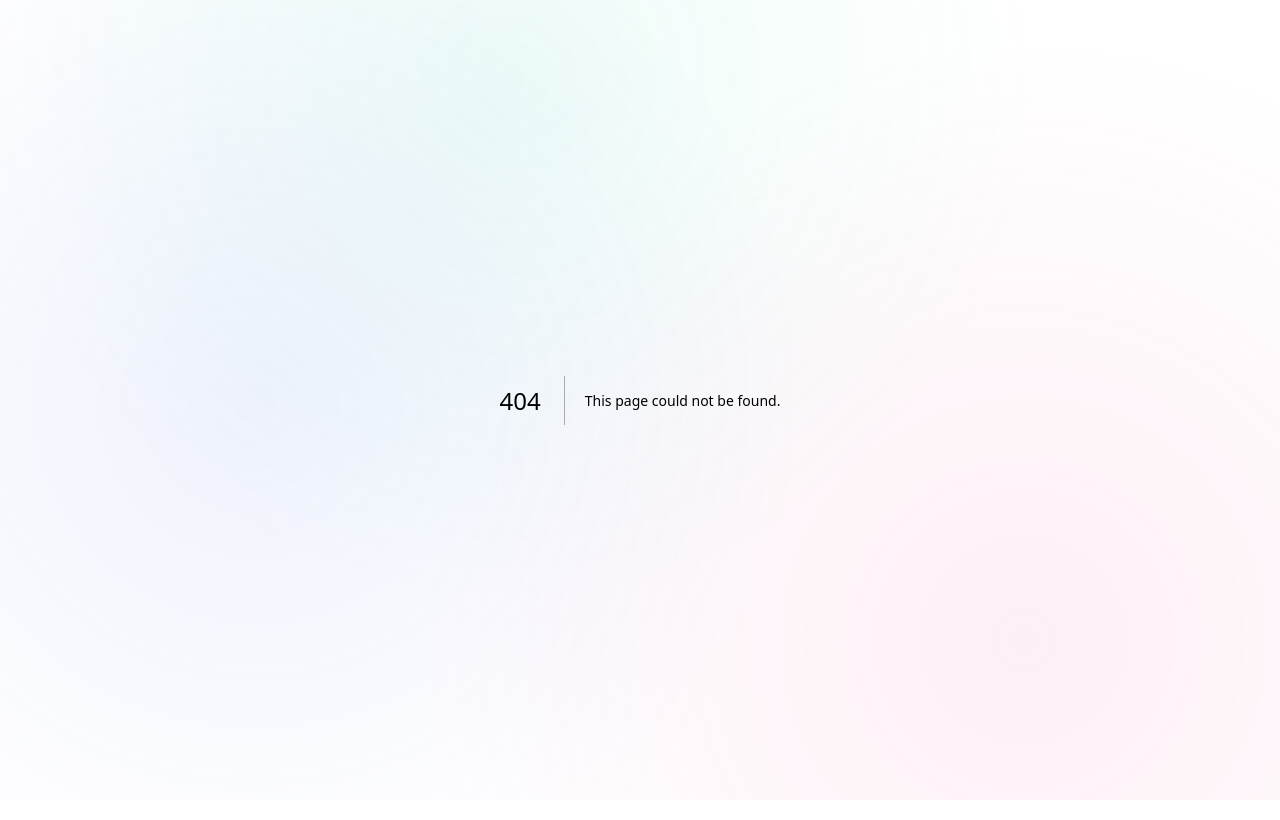
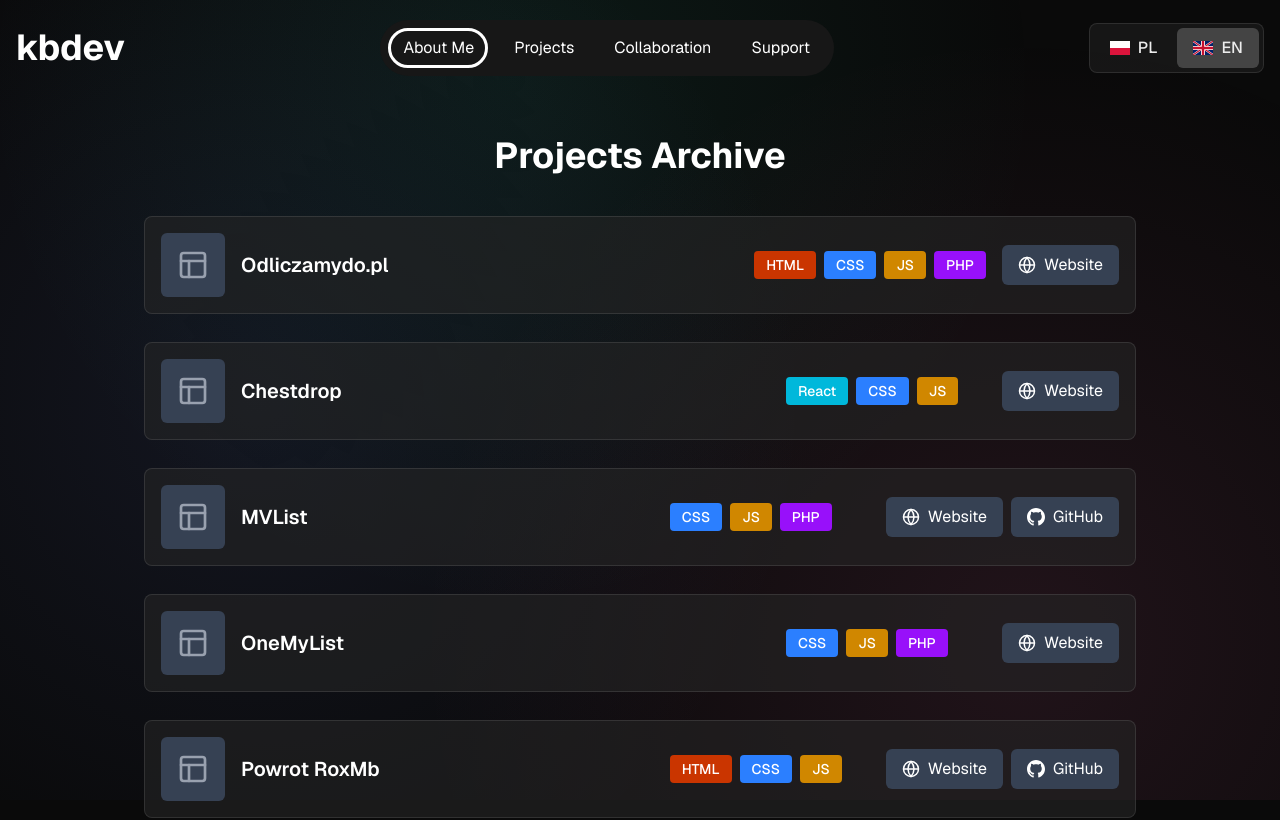
Before and after one commit to kbaraniak/kbdev, a Next.js app: page /archive in a window 1280 px wide. Before the commit this address had no page. Shown: the top 820 px of the page. Built offline with nearby package versions, Linux system fonts and the light colour scheme.

Commit message:
Add /archive and /en/archive pages with archived projects

```diff
--- /dev/null
+++ b/app/archive/page.tsx
@@ -0,0 +1,5 @@
+import ArchiveContent from "../../components/ArchiveContent";
+
+export default function ArchivePage() {
+  return <ArchiveContent />;
+}
--- /dev/null
+++ b/app/en/archive/page.tsx
@@ -0,0 +1,5 @@
+import ArchiveContent from "../../../components/ArchiveContent";
+
+export default function EnArchivePage() {
+  return <ArchiveContent />;
+}
--- /dev/null
+++ b/components/ArchiveContent.tsx
@@ -0,0 +1,107 @@
+"use client"
+
+import { useCallback } from "react";
+import { useRouter } from "next/navigation";
+import NavMenu from "./NavMenu";
+import Footer from "./Footer";
+import ScrollToTop from "./ScrollToTop";
+import ProjectCard from "./Projects/ProjectCard";
+import { useLanguage } from "../contexts/LanguageContext";
+
+const archivedProjects: { id: string; website_url: string; source_url?: string; stack: string[] }[] = [
+  { id: 'Odliczamydo.pl', website_url: "https://web.archive.org/web/20251110202941/https://odliczamydo.pl/", stack: (["html", "css", "js", "php"] as string[]) },
+  { id: "Chestdrop", website_url: "https://chestdrop.online", stack: (["react", "css", "js"] as string[]) },
+  { id: "MVList", website_url: "https://archived-projects.kbdev.run/mvlist", source_url: "https://github.com/klubuntu-backup1/mvlist", stack: (["css", "js", "php"] as string[]) },
+  { id: "OneMyList", website_url: "https://archived-projects.kbdev.run/one-my-list", stack: (["css", "js", "php"] as string[]) },
+  { id: "Powrot RoxMb", website_url: "https://archived-projects.kbdev.run/events/powrotroxmb", source_url: "https://github.com/klubuntu-backup1/events-powrotroxmb", stack: (["html", "css", "js"] as string[]) },
+  { id: "Countdown Web", website_url: "https://archived-projects.kbdev.run/events/countdown", source_url: "https://github.com/klubuntu-backup1/events-odometer", stack: (["html", "css", "js"] as string[]) },
+  { id: "Reqqel.music", website_url: "https://archived-projects.kbdev.run/orders/reqqel-music", stack: (["html", "css", "js"] as string[]) },
+  { id: "Clouds network", website_url: "https://archived-projects.kbdev.run/puri-devs/clouds-network", source_url: "https://github.com/Puri-Devs/clouds-network-site", stack: (["html", "css", "js"] as string[]) },
+];
+
+export default function ArchiveContent() {
+  const { language, setLanguage, t } = useLanguage();
+  const router = useRouter();
+
+  const handlePL = useCallback(() => setLanguage('pl_PL'), [setLanguage]);
+  const handleEN = useCallback(() => setLanguage('en_US'), [setLanguage]);
+
+  const handleBack = useCallback(() => {
+    const url = language === 'pl_PL' ? '/' : '/en';
+    router.push(url);
+  }, [language, router]);
+
+  return (
+    <div className="font-sans">
+      <header className="relative z-[100000] flex flex-wrap justify-center items-center gap-4 md:gap-8 py-5 px-4 animate-fade-in-down">
+        <h2 className="text-3xl md:text-4xl font-bold text-white">kbdev</h2>
+        <NavMenu />
+        <div
+          className="flex items-center gap-1 p-1 rounded-lg animate-fade-in-down delay-200"
+          style={{
+            background: 'rgba(255, 255, 255, 0.05)',
+            border: '1px solid rgba(255, 255, 255, 0.1)',
+            backdropFilter: 'blur(10px)'
+          }}
+        >
+          <button
+            onClick={handlePL}
+            className={`px-4 py-2 rounded-md font-medium transition-all duration-300 focus:outline-none flex items-center gap-2 ${language === 'pl_PL' ? 'bg-white/20' : 'hover:bg-white/10'}`}
+            type="button"
+          >
+            <svg width="20" height="14" viewBox="0 0 20 14" fill="none" xmlns="http://www.w3.org/2000/svg">
+              <rect width="20" height="7" fill="#FFFFFF"/>
+              <rect y="7" width="20" height="7" fill="#DC143C"/>
+            </svg>
+            PL
+          </button>
+          <button
+            onClick={handleEN}
+            className={`px-4 py-2 rounded-md font-medium transition-all duration-300 focus:outline-none flex items-center gap-2 ${language === 'en_US' ? 'bg-white/20' : 'hover:bg-white/10'}`}
+            type="button"
+          >
+            <svg width="20" height="14" viewBox="0 0 20 14" fill="none" xmlns="http://www.w3.org/2000/svg">
+              <rect width="20" height="14" fill="#012169"/>
+              <path d="M0 0L20 14M20 0L0 14" stroke="#FFFFFF" strokeWidth="2"/>
+              <path d="M0 0L20 14M20 0L0 14" stroke="#C8102E" strokeWidth="1.2"/>
+              <path d="M10 0V14M0 7H20" stroke="#FFFFFF" strokeWidth="4"/>
+              <path d="M10 0V14M0 7H20" stroke="#C8102E" strokeWidth="2.4"/>
+            </svg>
+            EN
+          </button>
+        </div>
+      </header>
+      <main className="mt-10">
+        <section className="grid gap-10 items-center">
+          <div className="text-center">
+            <h1 className="text-3xl md:text-4xl font-bold text-white">
+              {t.archive.title}
+            </h1>
+          </div>
+          <div className="w-full flex flex-col items-center gap-3 px-4">
+            {archivedProjects.map((p) => (
+              <ProjectCard
+                key={p.id}
+                id={p.id}
+                website_url={p.website_url}
+                source_url={p.source_url || ""}
+                stack={p.stack as any}
+              />
+            ))}
+          </div>
+          <div className="text-center mt-4">
+            <button
+              onClick={handleBack}
+              className="text-lg text-gray-400 hover:text-white transition-colors duration-200 cursor-pointer bg-none border-none"
+              type="button"
+            >
+              ← {t.projects.title}
+            </button>
+          </div>
+        </section>
+      </main>
+      <Footer />
+      <ScrollToTop />
+    </div>
+  );
+}
--- a/json/lang/en_US.json
+++ b/json/lang/en_US.json
@@ -18,7 +18,8 @@
     "title": "My Projects",
     "subtitle": "Websites - Frontend",
     "viewWebsite": "Website",
-    "viewGithub": "GitHub"
+    "viewGithub": "GitHub",
+    "archiveLink": "Looking for more projects? See Archive →"
   },
   "collaboration": {
     "title": "Collaboration",
@@ -51,7 +52,10 @@
     }
   },
   "footer": {
-    "copyright": "Copyright | Kamil B (Klubuntu)"
+    "copyright": "Copyright | Kamil B"
+  },
+  "archive": {
+    "title": "Projects Archive"
   },
   "scrollToTop": {
     "label": "Scroll to top"
--- a/json/lang/pl_PL.json
+++ b/json/lang/pl_PL.json
@@ -18,7 +18,8 @@
     "title": "Moje Projekty",
     "subtitle": "Strony internetowe - Frontend",
     "viewWebsite": "Strona www",
-    "viewGithub": "GitHub"
+    "viewGithub": "GitHub",
+    "archiveLink": "Szukasz więcej projektów? Zobacz Archiwum →"
   },
   "collaboration": {
     "title": "Współpraca",
@@ -51,7 +52,10 @@
     }
   },
   "footer": {
-    "copyright": "Wszelkie prawa zastrzeżone | Kamil B (Klubuntu)"
+    "copyright": "Wszelkie prawa zastrzeżone | Kamil B"
+  },
+  "archive": {
+    "title": "Archiwum Projektów"
   },
   "scrollToTop": {
     "label": "Przewiń do góry"
```
